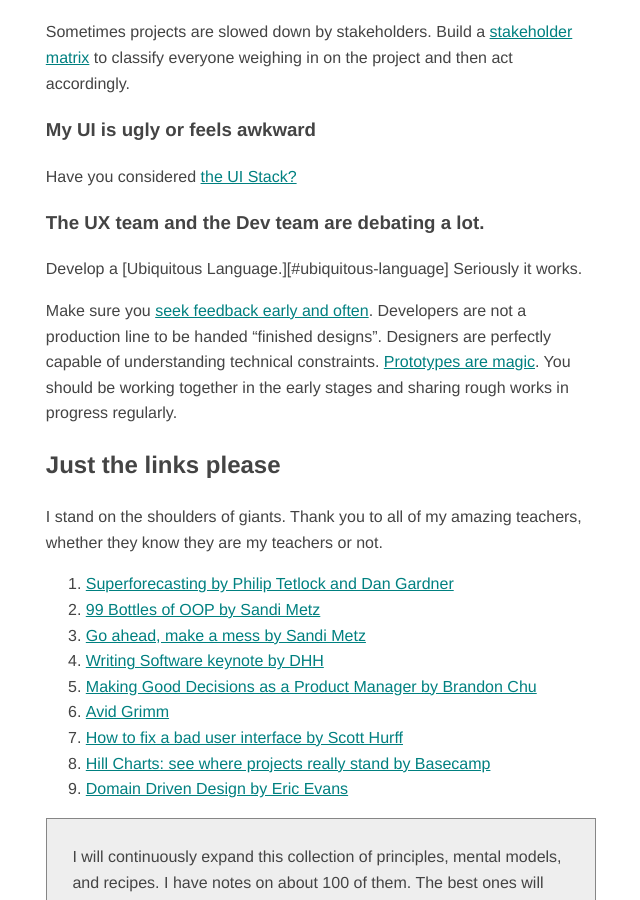
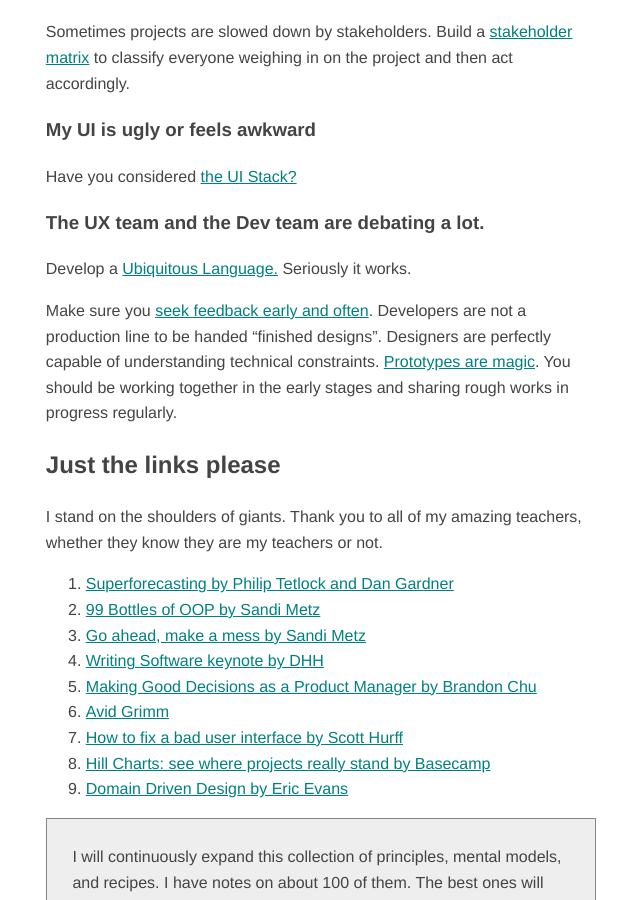
Before and after one commit to AWaselnuk/AWaselnuk.github.io, a Jekyll site: the page built from principles-and-mental-models.md, in a window 1280 px wide and 900 px high, scrolled down 8522 px. Shown: the whole window, without its empty margins (319-959 px from the left). Built offline with Jekyll 4.4.1, drawn with Linux system fonts in a browser that asks for light colours.

Commit message:
Fix link in Ubiquitous Language

```diff
--- a/principles-and-mental-models.md
+++ b/principles-and-mental-models.md
@@ -227,7 +227,7 @@
 
 ### The UX team and the Dev team are debating a lot.
 
-Develop a [Ubiquitous Language.][#ubiquitous-language] Seriously it works.
+Develop a [Ubiquitous Language.](#ubiquitous-language) Seriously it works.
 
 Make sure you [seek feedback early and often](#seek-feedback-early-and-often). Developers are not a production line to be handed "finished designs". Designers are perfectly capable of understanding technical constraints. [Prototypes are magic](#prototypes-are-magic). You should be working together in the early stages and sharing rough works in progress regularly.
 
```
